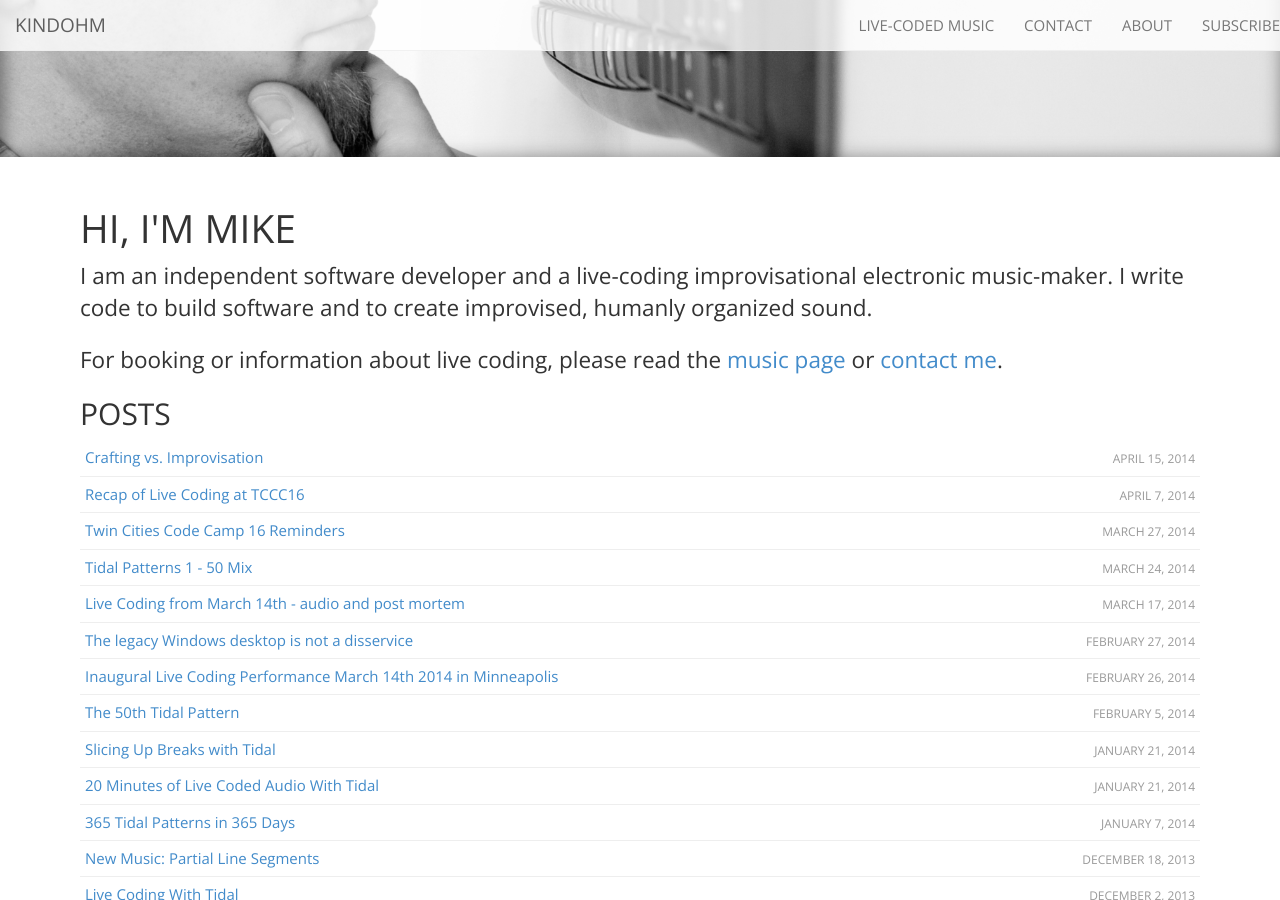
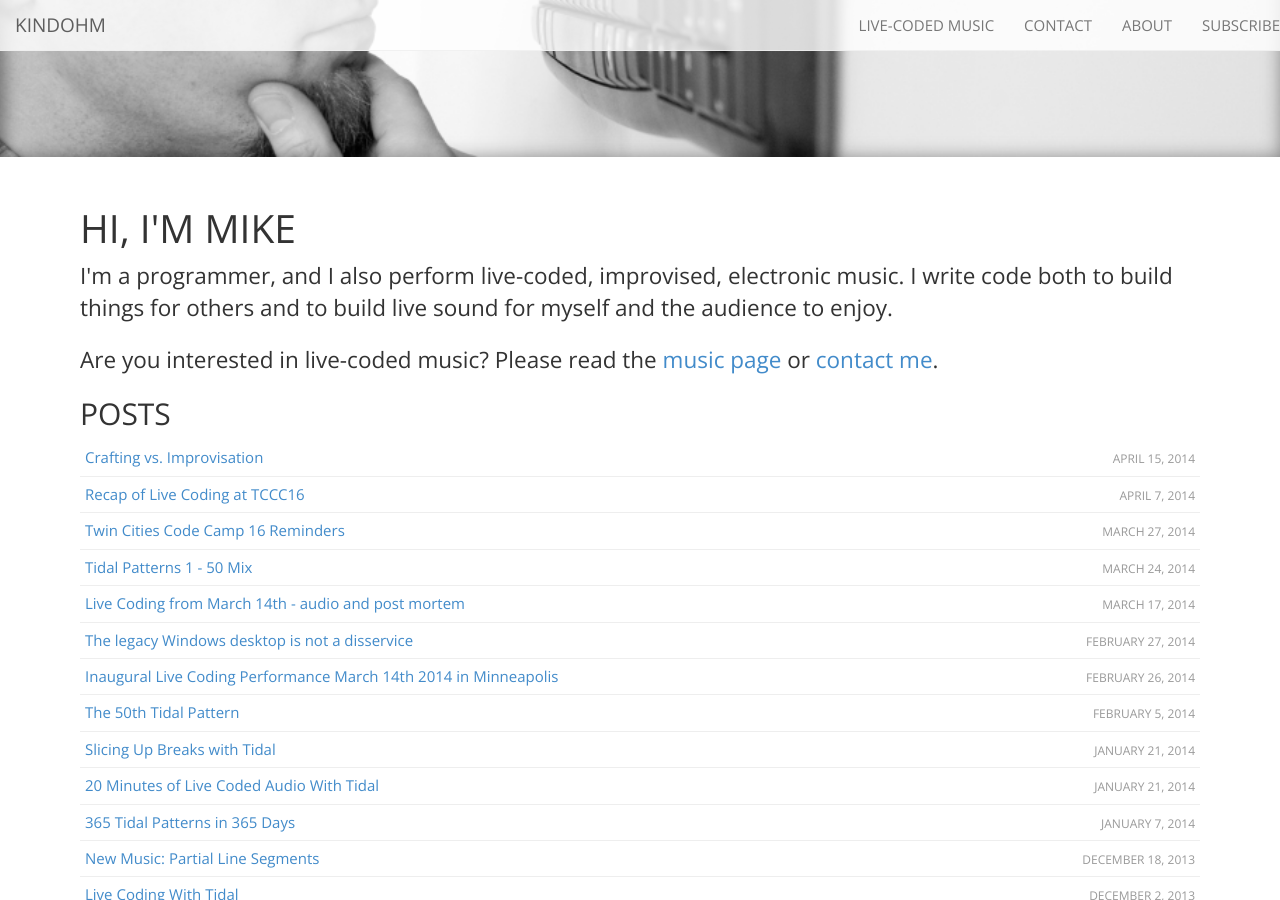
Before and after one commit to kindohm/kindohm.com.old, a Jekyll site: the page built from index.html, in a window 1280 px wide and 900 px high, scrolled down 313 px. Built offline with Jekyll 4.4.1, drawn with Linux system fonts in a browser that asks for light colours; nearby versions of some CDN libraries; Markdown is read by kramdown in place of the engine named in the settings.

Commit message:
more tweaks

```diff
--- a/index.html
+++ b/index.html
@@ -7,12 +7,12 @@
 <section class="content">
 
 <h1>Hi, I'm Mike</h1>
-  <p class="lead">I am an independent software developer and a live-coding
-  improvisational electronic music-maker. I write code to build software
-  and to create improvised, humanly organized sound.</p>
+  <p class="lead">I'm a programmer, and I also perform live-coded, improvised,
+    electronic music. I write code both to build things for others and to
+    build live sound for myself and the audience to enjoy.</p>
 
-  <p class="lead">For booking or information about live coding,
-   please read the <a href="/music">music page</a> or <a href="/contact">contact me</a>.
+  <p class="lead">Are you interested in live-coded music?
+   Please read the <a href="/music">music page</a> or <a href="/contact">contact me</a>.
 
   <h1 class="thin">POSTS</h1>
   <ul class="listing">
```
Also changed, not shown: music/index.html (+5 -2 lines), images/happy.jpg, images/think.jpg.
